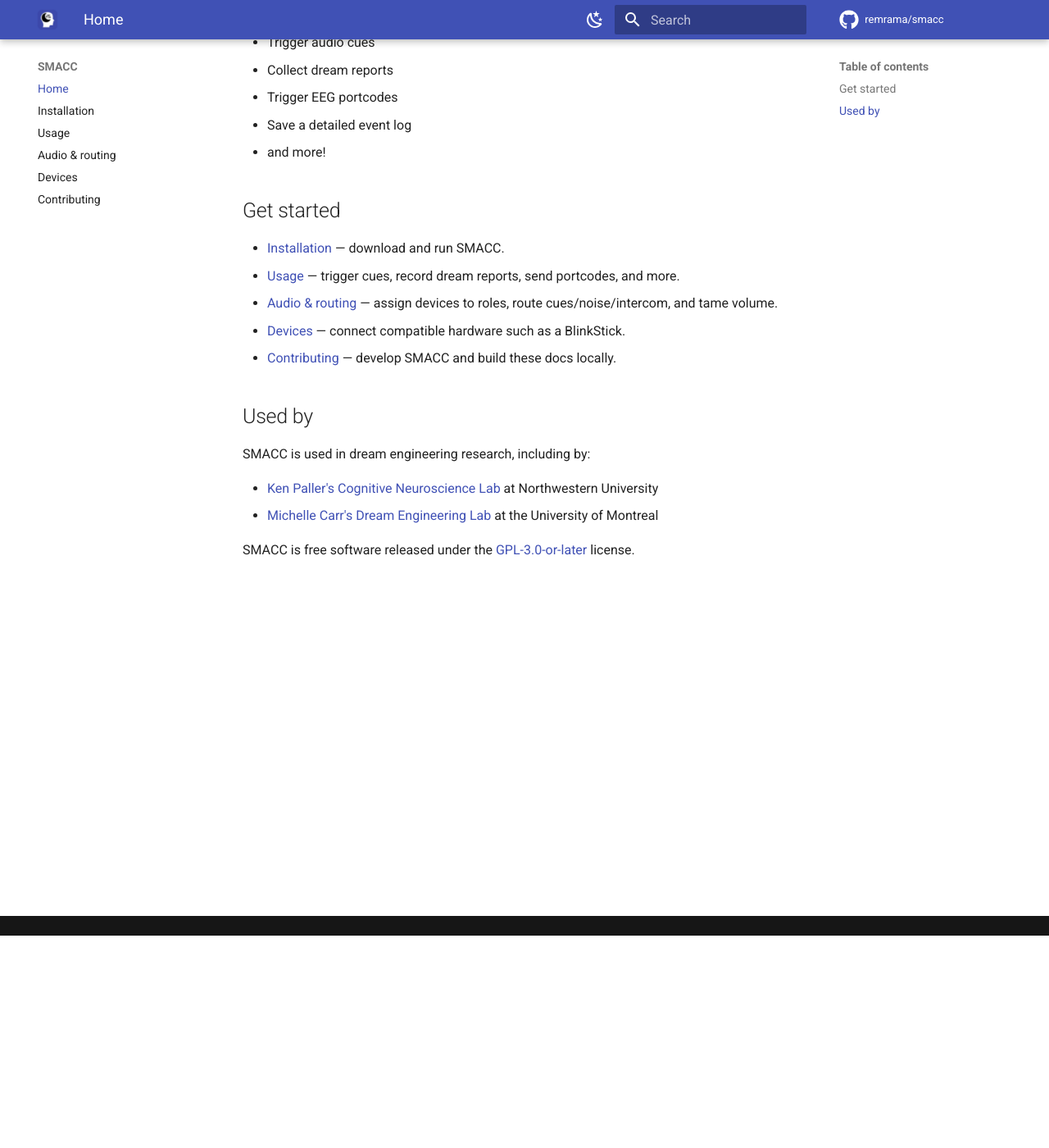
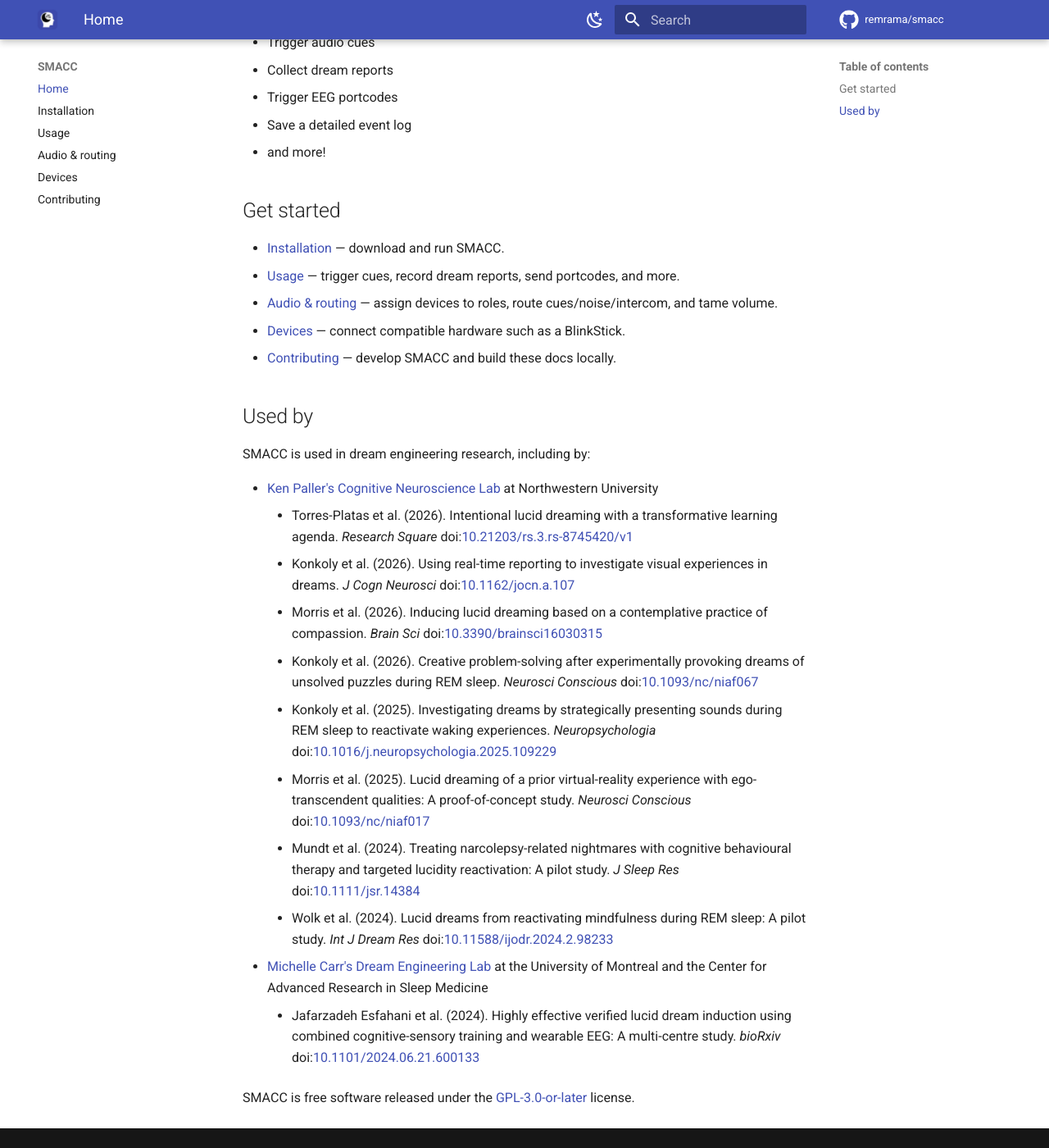
Before and after one commit to remrama/smacc, an MkDocs documentation site: the page built from docs/index.md, in a window 1280 px wide and 1400 px high, scrolled down 259 px. Shown: the whole window at 82% size. Built offline with MkDocs 1.6.1 and Material for MkDocs 9.7.7, drawn with Linux system fonts in a browser that asks for light colours; comment, search, counter and statistics services are not loaded; the version menu is left out.

Commit message:
Add publications to docs (#81)

```diff
--- a/docs/index.md
+++ b/docs/index.md
@@ -28,8 +28,17 @@
 
 * [Ken Paller's Cognitive Neuroscience Lab](https://sites.northwestern.edu/pallerlab/)
   at Northwestern University
+    * Torres-Platas et al. (2026). Intentional lucid dreaming with a transformative learning agenda. *Research Square* doi:[10.21203/rs.3.rs-8745420/v1](https://doi.org/10.21203/rs.3.rs-8745420/v1)
+    * Konkoly et al. (2026). Using real-time reporting to investigate visual experiences in dreams. *J Cogn Neurosci* doi:[10.1162/jocn.a.107](https://doi.org/10.1162/JOCN.a.107)
+    * Morris et al. (2026). Inducing lucid dreaming based on a contemplative practice of compassion. *Brain Sci* doi:[10.3390/brainsci16030315](https://doi.org/10.3390/brainsci16030315)
+    * Konkoly et al. (2026). Creative problem-solving after experimentally provoking dreams of unsolved puzzles during REM sleep. *Neurosci Conscious* doi:[10.1093/nc/niaf067](https://doi.org/10.1093/nc/niaf067)
+    * Konkoly et al. (2025). Investigating dreams by strategically presenting sounds during REM sleep to reactivate waking experiences. *Neuropsychologia* doi:[10.1016/j.neuropsychologia.2025.109229](https://doi.org/10.1016/j.neuropsychologia.2025.109229)
+    * Morris et al. (2025). Lucid dreaming of a prior virtual-reality experience with ego-transcendent qualities: A proof-of-concept study. *Neurosci Conscious* doi:[10.1093/nc/niaf017](https://doi.org/10.1093/nc/niaf017)
+    * Mundt et al. (2024). Treating narcolepsy-related nightmares with cognitive behavioural therapy and targeted lucidity reactivation: A pilot study. *J Sleep Res* doi:[10.1111/jsr.14384](https://doi.org/10.1111/jsr.14384)
+    * Wolk et al. (2024). Lucid dreams from reactivating mindfulness during REM sleep: A pilot study. *Int J Dream Res* doi:[10.11588/ijodr.2024.2.98233](https://doi.org/10.11588/ijodr.2024.2.98233)
 * [Michelle Carr's Dream Engineering Lab](https://www.dreamengineeringlab.com/)
-  at the University of Montreal
+  at the University of Montreal and the Center for Advanced Research in Sleep Medicine
+    * Jafarzadeh Esfahani et al. (2024). Highly effective verified lucid dream induction using combined cognitive-sensory training and wearable EEG: A multi-centre study. *bioRxiv* doi:[10.1101/2024.06.21.600133](https://doi.org/10.1101/2024.06.21.600133)
 
 SMACC is free software released under the
 [GPL-3.0-or-later](https://github.com/remrama/smacc/blob/main/LICENSE.txt) license.
```
Also changed, not shown: README.md (+2 -0 lines).
